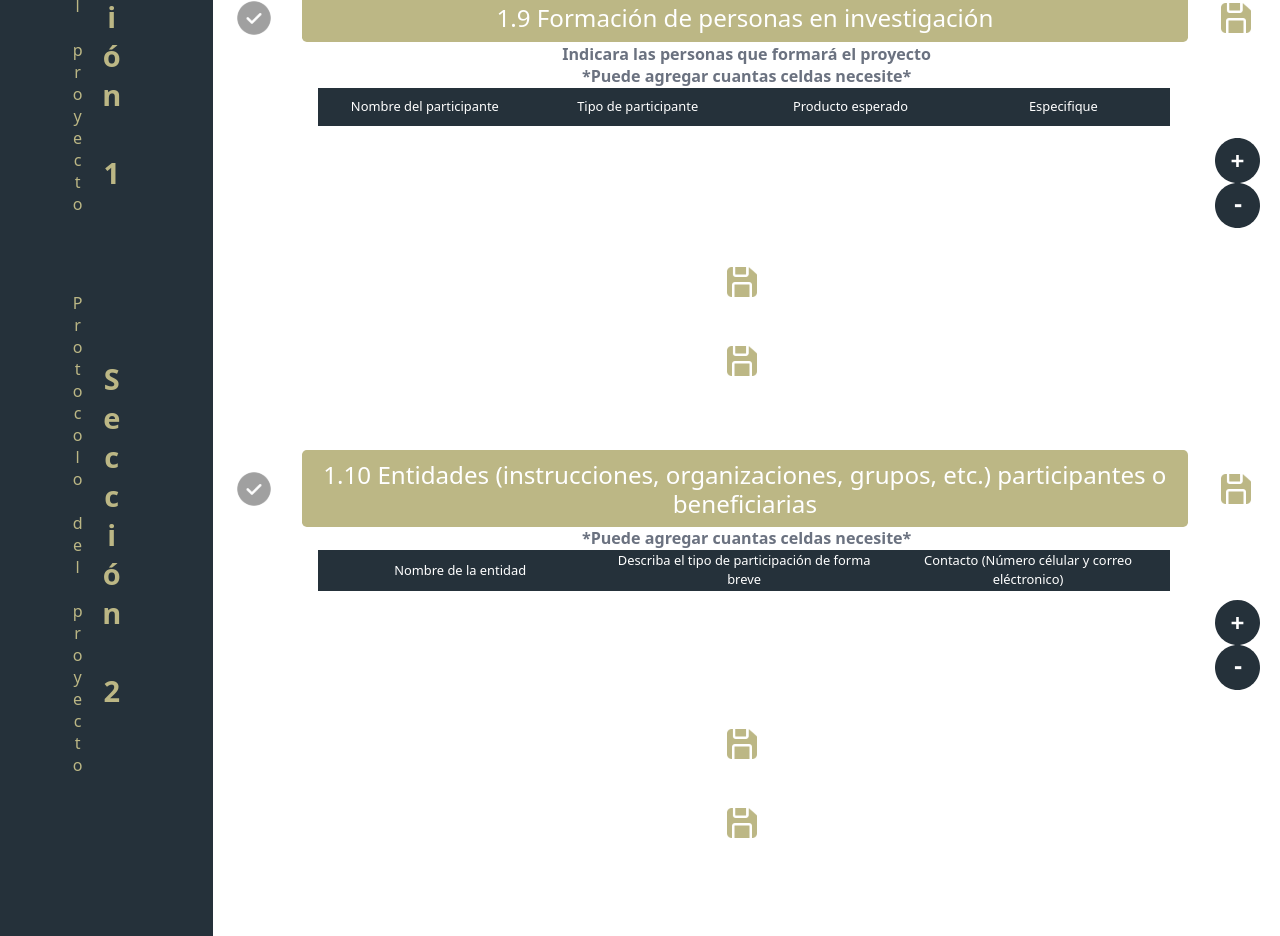
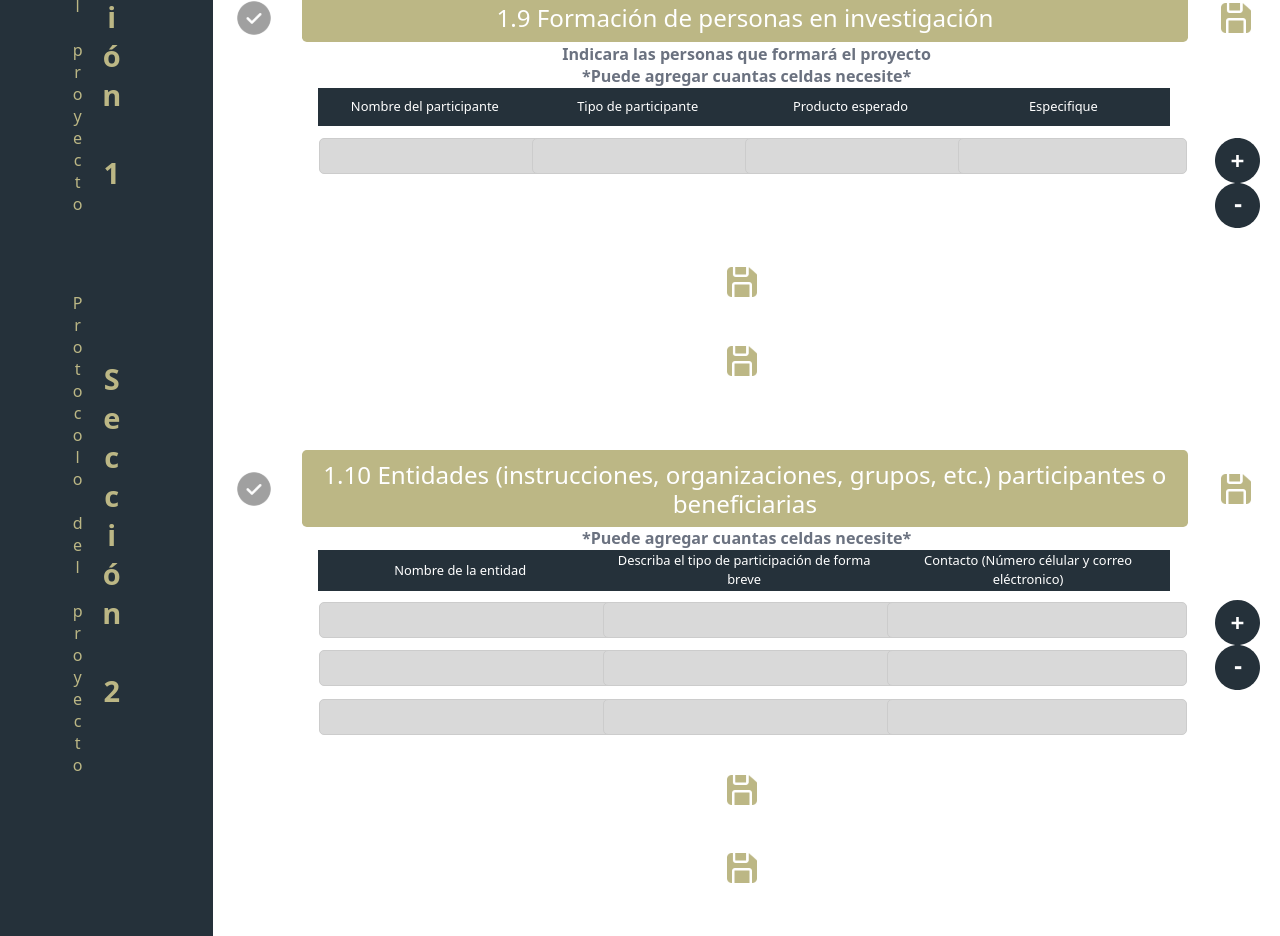
Before and after one commit to DarinelGuillen/UNACH, a React (Vite) app: page /seccion1Pag5 in a window 1280 px wide. Shown: the part 400-1336 px from the top of the page. Built offline with nearby package versions, Linux system fonts and the light colour scheme.

Commit message:
[ADD] tables can print previus infomation

```diff
--- a/src/atoms/Table.jsx
+++ b/src/atoms/Table.jsx
@@ -4,10 +4,10 @@ import menosIcono from "../assets/img/Icon/menos.svg";
 import ButtonSaveInfo from './ButtonSaveInfo';
 import SharedDataContext from '../contexts/SharedDataContext';
 
-const Table = ({ columns, ...otherProps }) => {
+const Table = ({ columns, savedInfo }) => {
     const { isShareData } = useContext(SharedDataContext);
-    const [rowCount, setRowCount] = useState(1);
-    const [rowData, setRowData] = useState([]);
+    const [rowCount, setRowCount] = useState(savedInfo.length || 1);
+    const [rowData, setRowData] = useState(savedInfo.length ? savedInfo : [{}]);
 
     const handleAddRow = () => {
         if (rowCount < 7) {
@@ -49,26 +49,23 @@ const Table = ({ columns, ...otherProps }) => {
                                 ))}
                             </tr>
                         </thead>
-
-                        {/* <th id="id" className='font-normal text-sm w-[50px] sm:text-base sm:font-medium	lg:text-base'>No°</th>  ?????
-                        <th id="academic_degree" className='font-normal text-sm w-[70px] sm:text-base sm:font-medium lg:text-base'>Grado</th>
-                        <th id="full_name" className='font-normal text-sm w-[80px] sm:text-base sm:font-medium lg:text-base'>Nombre completo</th>
-                        <th id="affiliation_center_id" className='font-normal text-sm w-[80px] sm:text-base sm:font-medium lg:text-base'>Adscripción</th> ?????
-                        <th id="specialization_area" className='font-normal text-sm w-[80px] sm:text-base sm:font-medium lg:text-base'>Área de especialización</th>
-                        <th id="tasks" className='font-normal text-sm w-[80px] sm:text-base sm:font-medium lg:text-base'>Tareas específicas</th>
-                        <th id="participation_level" className='font-normal text-sm w-[80px] sm:text-base sm:font-medium lg:text-base'>Nivel de participación</th> */}
-
                         <tbody>
                             {rowData.map((row, rowIndex) => (
                                 <tr key={rowIndex} >
                                     {columns.map(column => (
                                         <td key={column.id}>
-                                            <simple-input
-                                                class="w-[50px]"
-                                                value={isShareData[`${column.id}${rowIndex}`] || ''}
-                                                placeholder={``} //props para pasar valores personalizados
-                                                id={`${column.id}${rowIndex}`}
-                                            />
+                                            <div>
+                                                <div>
+                                                    {console.log(row[column.id])}
+                                                    <simple-input
+                                                        class="w-[50px]"
+                                                        value={row[column.id] || ''}
+                                                        placeholder={``}
+                                                        id={`${column.id}${rowIndex}`}
+                                                        onChange={(e) => handleInputC(rowIndex, column.id, e.target.value)}
+                                                    />
+                                                </div>
+                                            </div>
                                         </td>
                                     ))}
                                 </tr>
--- a/src/containers/App.jsx
+++ b/src/containers/App.jsx
@@ -26,6 +26,33 @@ import SharedDataContext from '../contexts/SharedDataContext.js';
 function App() {
   const [isShareData, setIsShareData] = useState(
     {
+      work_team:[//Que las tablas de agregar + y - Rows define el key que tendran aqui
+        {
+          academic_degree:"Pedrossssss",
+          full_name:"Pedro perez",
+          affiliation_center_id:"",
+          specialization_area:"",
+          tasks:"",
+          participation_level:"",
+        },
+        {
+          academic_degree: "Grado 1",
+          full_name: "Carlos Pedro",
+          affiliation_center_id: "Centro 123",
+          specialization_area: "Área A",
+          tasks: "Tarea 1",
+          participation_level: "Nivel Alto"
+        },
+        {
+          academic_degree: "Grado 2",
+          full_name: "Juanita López",
+          affiliation_center_id: "Centro 456",
+          specialization_area: "Área B",
+          tasks: "Tarea 2",
+          participation_level: "Nivel Medio"
+        },
+
+      ],
       email: 'random_email@example.com',
       full_name: 'John Doe',
       academic_degree: 'Ph.D.',
--- a/src/pages/Seccion1Pag4.jsx
+++ b/src/pages/Seccion1Pag4.jsx
@@ -70,7 +70,7 @@ const exampleHeaders = ['Encabezado 1', 'Encabezado 2', 'Encabezado 3', /* ... *
             <p className='font-bold text-xl text-gray-400'>Solo se considerará la participación de seis personas colaboradoras académicas por proyecto de investigación con financiamiento propio. Si anotan más, estos no serán mencionados en constancias de registro, conclusión o estatus. Esto no aplica para proyectos con financiamiento externo.</p>
           </div>
 
-          <Table columns={ColumnsTable}/>
+          <Table columns={ColumnsTable} savedInfo={isShareData.work_team||''}/>
 
           <div className='flex place-content-around mt-10 mb-10 lg:mt-24'>
             <Link to="/seccion1Pag3">
--- a/src/pages/Seccion1Pag5.jsx
+++ b/src/pages/Seccion1Pag5.jsx
@@ -61,7 +61,8 @@ function Seccion1Pag5() {
                         <p className='font-bold text-xl text-gray-500'>*Puede agregar cuantas celdas necesite*</p>
                     </div>
 
-                    <Table columns={ColumnsTable} />
+                    <Table columns={ColumnsTable} savedInfo={""||''} />
+
 
 
                     <div className='flex justify-center mt-9'>
@@ -85,7 +86,7 @@ function Seccion1Pag5() {
                         <p className='font-bold text-xl text-gray-500'>*Puede agregar cuantas celdas necesite*</p>
                     </div>
 
-                    <Table columns={ColumnsTable2} />
+                    <Table columns={ColumnsTable2} savedInfo={isShareData.work_team||''} />
 
                     <div className='flex justify-center mt-9'>
                         {/* <button onClick={(e) => HandlerClickFetch(e)}><img src={logoSave} className=''></img></button> */}
```
